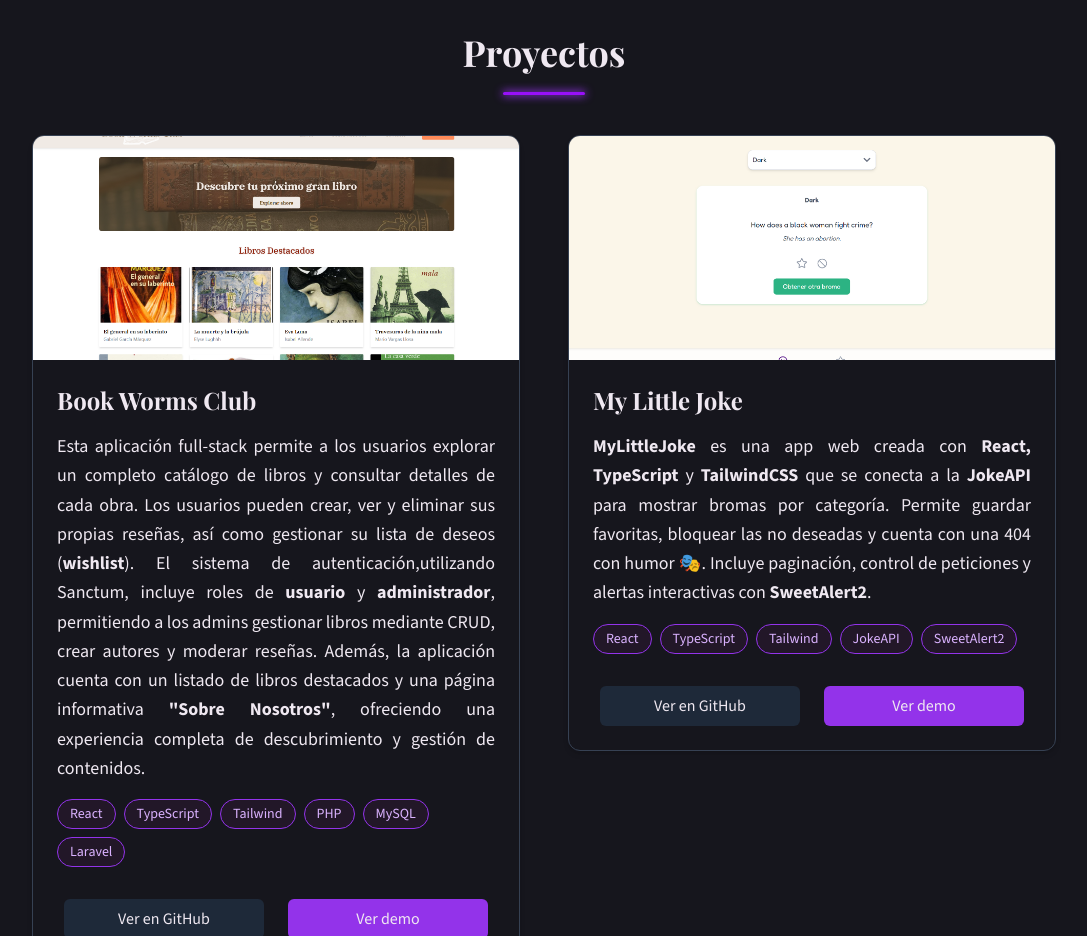
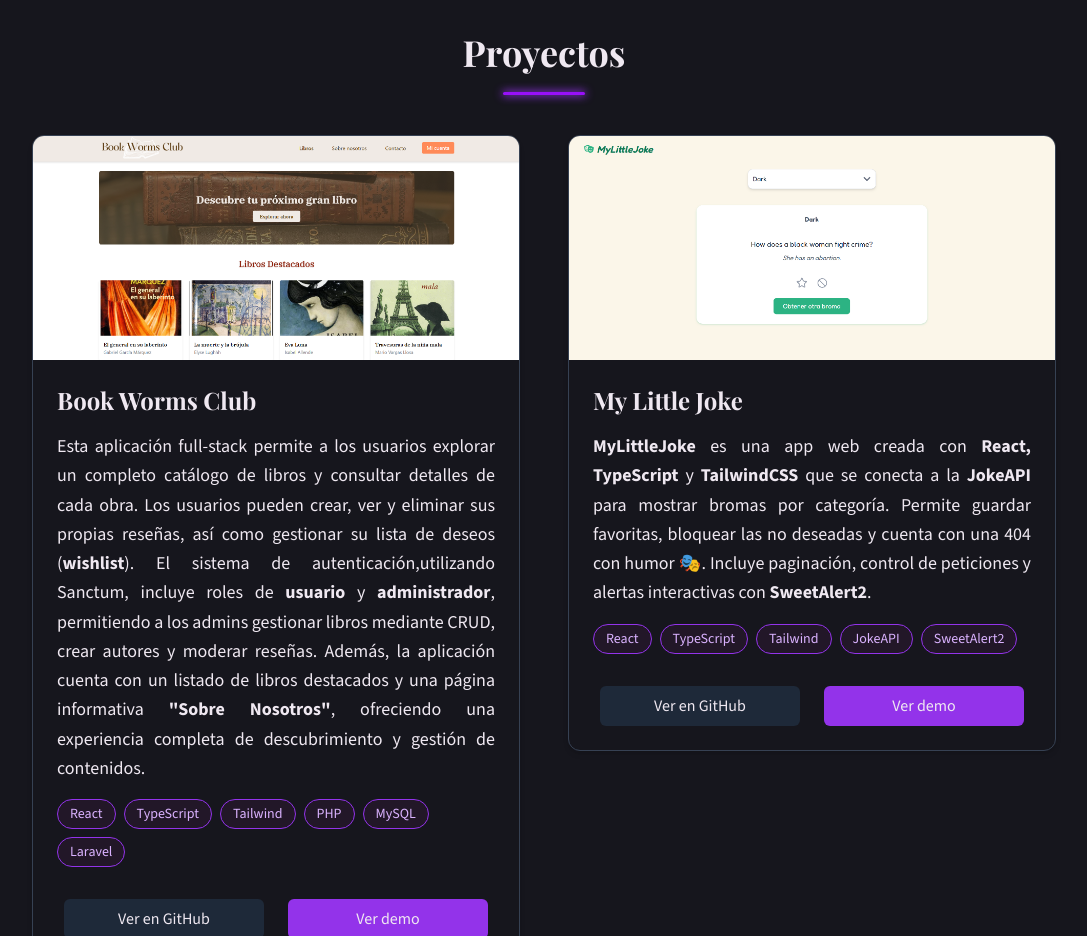
Before and after one commit to mariKaren/portfolio, a React (Vite) app: page / in a window 1280 px wide. Shown: the part 1960-2896 px from the top of the page, without its empty margins (96-1183 px from the left). Built offline with nearby package versions, Linux system fonts and the light colour scheme; a web font is replaced by a local one.

Commit message:
Centrar imagen de proyectos

```diff
--- a/src/components/ProjectCard.tsx
+++ b/src/components/ProjectCard.tsx
@@ -40,7 +40,7 @@ export function ProjectCard({
         transition={{ duration: 0.8, ease: "easeOut" }}
         viewport={{ once: true, amount: 0.3 }}
         >
-            <img src={image} alt={title} className="w-full h-56 object-cover" />
+            <img src={image} alt={title} className="w-full h-56 object-cover object-top" />
 
             <div className="p-6 space-y-4">
                 <h3 className="text-xl md:text-2xl font-bold font-primary">{title}</h3>
```
